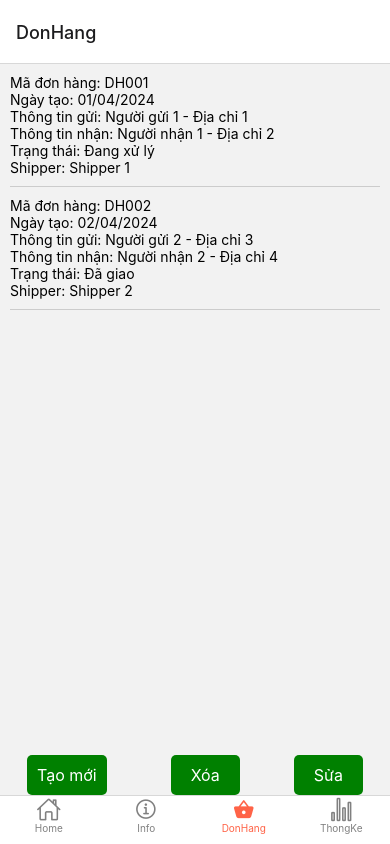
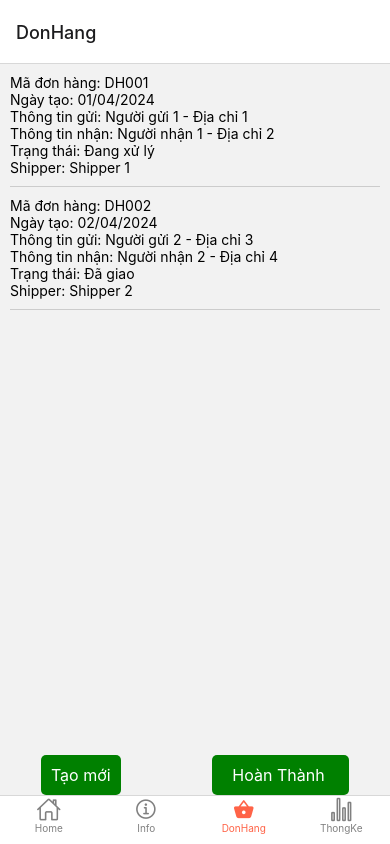
Before and after one commit to nin205ou/QuanLyGiaoHang_App, a React Native app in the folder app/GiaoHangApp/: screen /DonHang in a window 390 px wide. Built offline with nearby package versions, Linux system fonts and the light colour scheme.

Commit message:
DonHang.js

```diff
--- a/app/GiaoHangApp/components/screens/DonHang.js
+++ b/app/GiaoHangApp/components/screens/DonHang.js
@@ -52,10 +52,7 @@ export default function DonHang({ navigation }) {
           <Text style={styles.buttonText}>Tạo mới</Text>
         </TouchableOpacity>
         <TouchableOpacity style={styles.button}>
-          <Text style={styles.buttonText}>Xóa</Text>
-        </TouchableOpacity>
-        <TouchableOpacity style={styles.button}>
-          <Text style={styles.buttonText}>Sửa</Text>
+          <Text style={styles.buttonText}>Hoàn Thành </Text>
         </TouchableOpacity>
       </View>
     </View>
```
